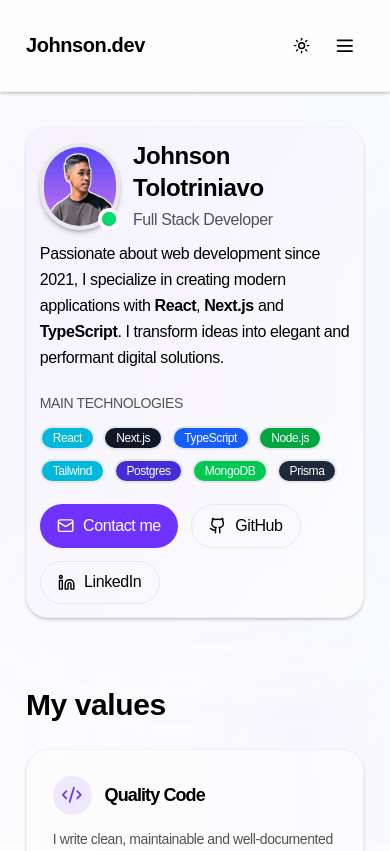
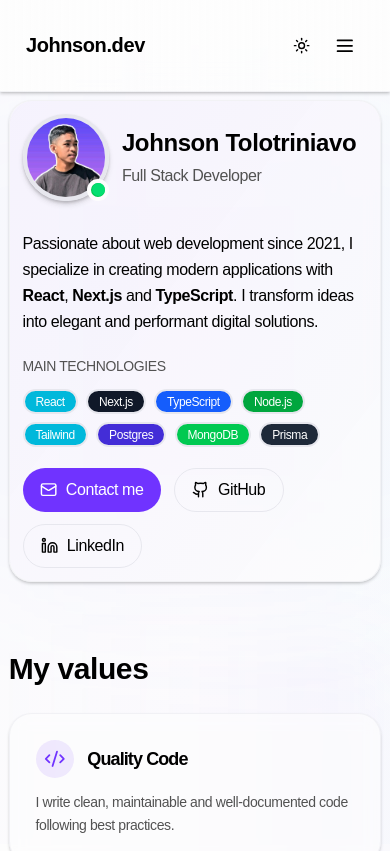
Before and after one commit to RaNiiJohnson/Portfolio-TolotriniavoJohnson, a Next.js app: page / in a window 390 px wide. Shown: the top 851 px of the page. Built offline with nearby package versions, Linux system fonts and the light colour scheme.

Commit message:
fix mobile responsive

```diff
--- a/app/components/Portfolio/Hero.tsx
+++ b/app/components/Portfolio/Hero.tsx
@@ -10,7 +10,7 @@
       <div className="absolute inset-0 bg-gradient-to-br from-primary/5 to-transparent rounded-lg" />
 
       <div className="relative md:p-8 p-3">
-        <div className="flex flex-col lg:flex-row items-start md:gap-8 gap-2">
+        <div className="flex flex-col lg:flex-row items-start md:gap-8 gap-7">
           <div className="flex lg:flex-col sm:flex-row gap-3 lg:gap-1 items-center ">
             <div className="relative">
               <Image
--- a/app/page.tsx
+++ b/app/page.tsx
@@ -11,7 +11,7 @@
       <div className="relative">
         <Navigation />
 
-        <div className="max-w-6xl mx-auto px-6 py-8 space-y-16">
+        <div className="max-w-6xl mx-auto p-2 md:px-6 md:py-8 space-y-16">
           {/* Hero Section */}
           <section className="relative">
             <div className="absolute inset-0 bg-gradient-to-r from-blue-500/5 via-violet-500/5 to-blue-500/5 dark:from-blue-500/10 dark:via-violet-500/10 dark:to-blue-500/10 rounded-xl blur-3xl" />
```
